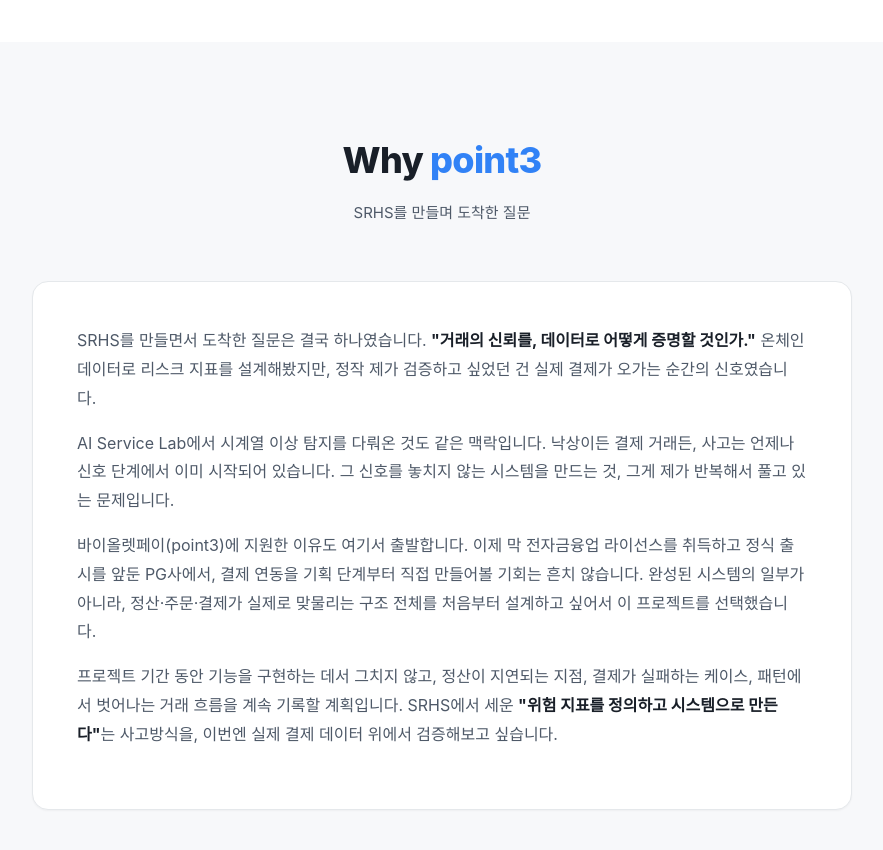
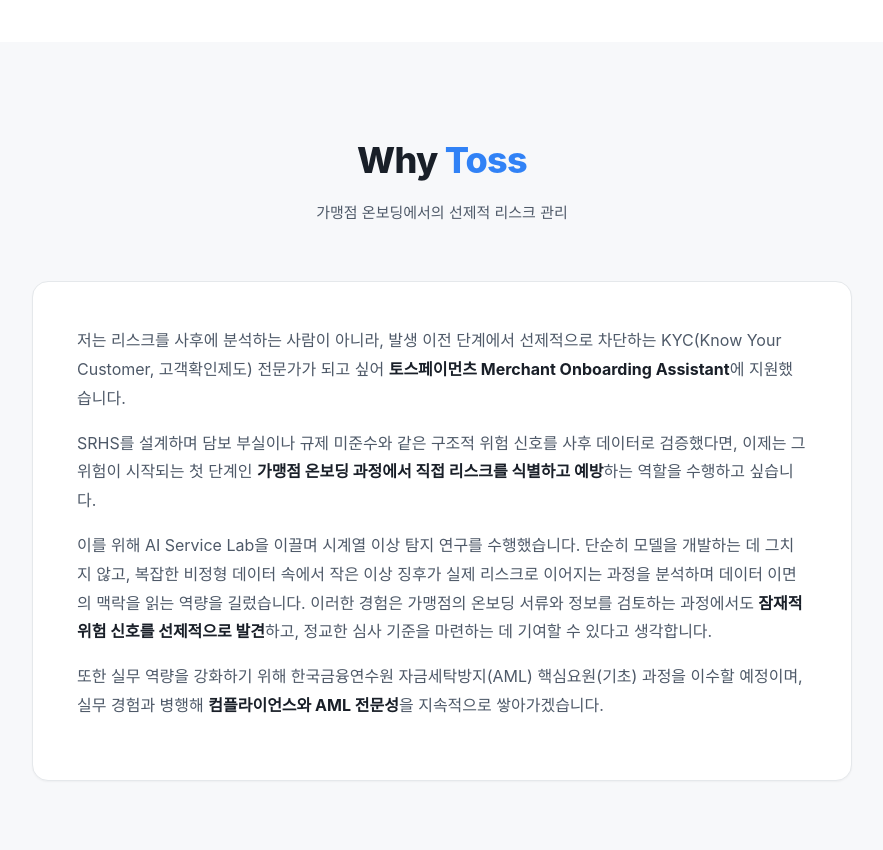
Before and after one commit to sojo1211/Portfolio-Ohsungjun, a plain HTML site: page index.html in a window 1280 px wide. Shown: the part 4720-5570 px from the top of the page, without its empty margins (198-1081 px from the left). Drawn offline with Linux system fonts and the light colour scheme; a web font is replaced by a local one.

Commit message:
Update 'Why Toss' section content

```diff
--- a/index.html
+++ b/index.html
@@ -435,12 +435,12 @@
 
 <section class="alt fade-in">
   <div class="wrap">
-    <div class="section-head"><h2 class="section-title">Why <span class="b">point3</span></h2><p class="section-desc">SRHS를 만들며 도착한 질문</p></div>
+    <div class="section-head"><h2 class="section-title">Why <span class="b">Toss</span></h2><p class="section-desc">가맹점 온보딩에서의 선제적 리스크 관리</p></div>
     <div class="why-card">
-      <p>SRHS를 만들면서 도착한 질문은 결국 하나였습니다. <strong>"거래의 신뢰를, 데이터로 어떻게 증명할 것인가."</strong> 온체인 데이터로 리스크 지표를 설계해봤지만, 정작 제가 검증하고 싶었던 건 실제 결제가 오가는 순간의 신호였습니다.</p>
-      <p>AI Service Lab에서 시계열 이상 탐지를 다뤄온 것도 같은 맥락입니다. 낙상이든 결제 거래든, 사고는 언제나 신호 단계에서 이미 시작되어 있습니다. 그 신호를 놓치지 않는 시스템을 만드는 것, 그게 제가 반복해서 풀고 있는 문제입니다.</p>
-      <p>바이올렛페이(point3)에 지원한 이유도 여기서 출발합니다. 이제 막 전자금융업 라이선스를 취득하고 정식 출시를 앞둔 PG사에서, 결제 연동을 기획 단계부터 직접 만들어볼 기회는 흔치 않습니다. 완성된 시스템의 일부가 아니라, 정산·주문·결제가 실제로 맞물리는 구조 전체를 처음부터 설계하고 싶어서 이 프로젝트를 선택했습니다.</p>
-      <p>프로젝트 기간 동안 기능을 구현하는 데서 그치지 않고, 정산이 지연되는 지점, 결제가 실패하는 케이스, 패턴에서 벗어나는 거래 흐름을 계속 기록할 계획입니다. SRHS에서 세운 <strong>"위험 지표를 정의하고 시스템으로 만든다"</strong>는 사고방식을, 이번엔 실제 결제 데이터 위에서 검증해보고 싶습니다.</p>
+      <p>저는 리스크를 사후에 분석하는 사람이 아니라, 발생 이전 단계에서 선제적으로 차단하는 KYC(Know Your Customer, 고객확인제도) 전문가가 되고 싶어 <strong>토스페이먼츠 Merchant Onboarding Assistant</strong>에 지원했습니다.</p>
+      <p>SRHS를 설계하며 담보 부실이나 규제 미준수와 같은 구조적 위험 신호를 사후 데이터로 검증했다면, 이제는 그 위험이 시작되는 첫 단계인 <strong>가맹점 온보딩 과정에서 직접 리스크를 식별하고 예방</strong>하는 역할을 수행하고 싶습니다.</p>
+      <p>이를 위해 AI Service Lab을 이끌며 시계열 이상 탐지 연구를 수행했습니다. 단순히 모델을 개발하는 데 그치지 않고, 복잡한 비정형 데이터 속에서 작은 이상 징후가 실제 리스크로 이어지는 과정을 분석하며 데이터 이면의 맥락을 읽는 역량을 길렀습니다. 이러한 경험은 가맹점의 온보딩 서류와 정보를 검토하는 과정에서도 <strong>잠재적 위험 신호를 선제적으로 발견</strong>하고, 정교한 심사 기준을 마련하는 데 기여할 수 있다고 생각합니다.</p>
+      <p>또한 실무 역량을 강화하기 위해 한국금융연수원 자금세탁방지(AML) 핵심요원(기초) 과정을 이수할 예정이며, 실무 경험과 병행해 <strong>컴플라이언스와 AML 전문성</strong>을 지속적으로 쌓아가겠습니다.</p>
     </div>
   </div>
 </section>
```
